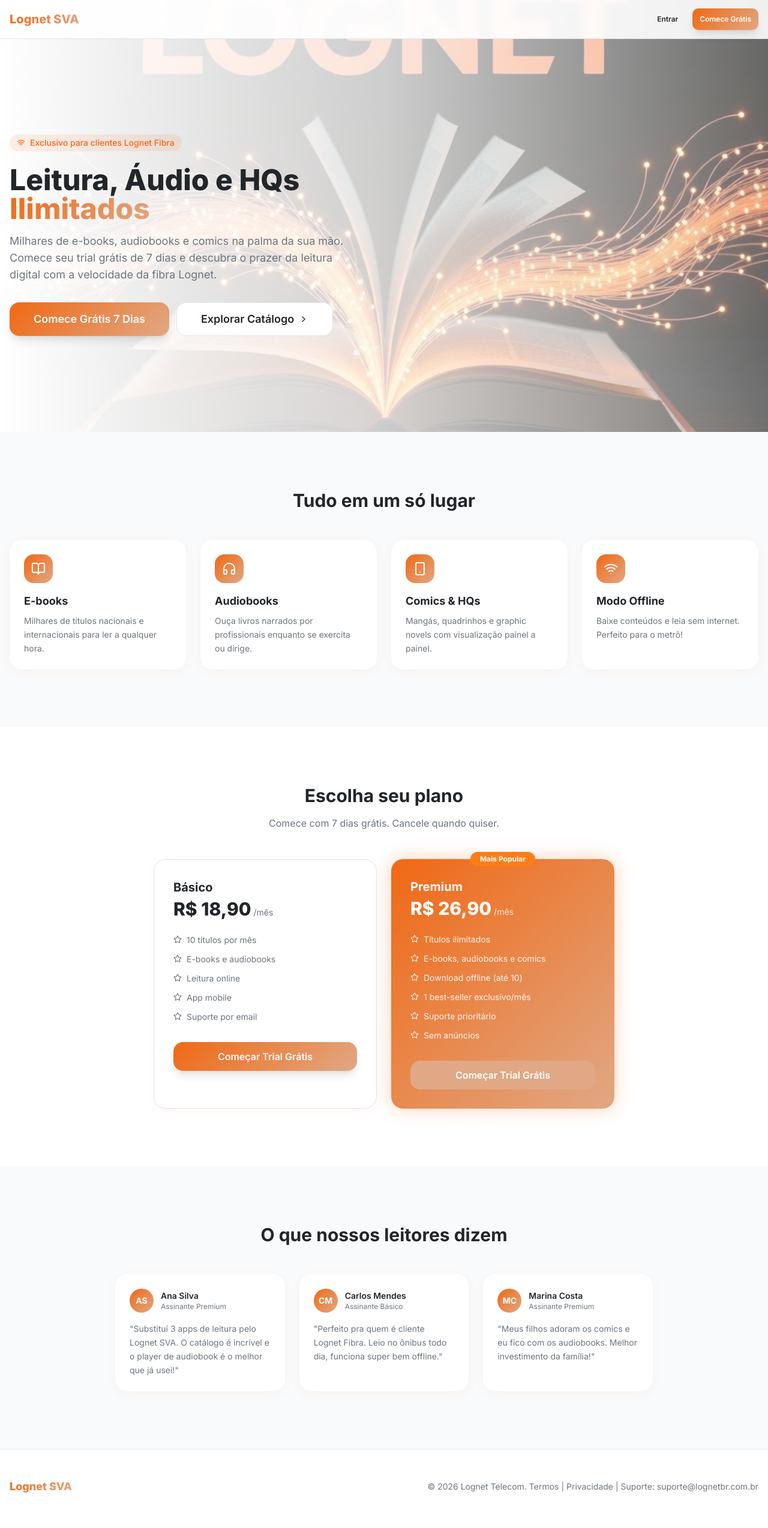
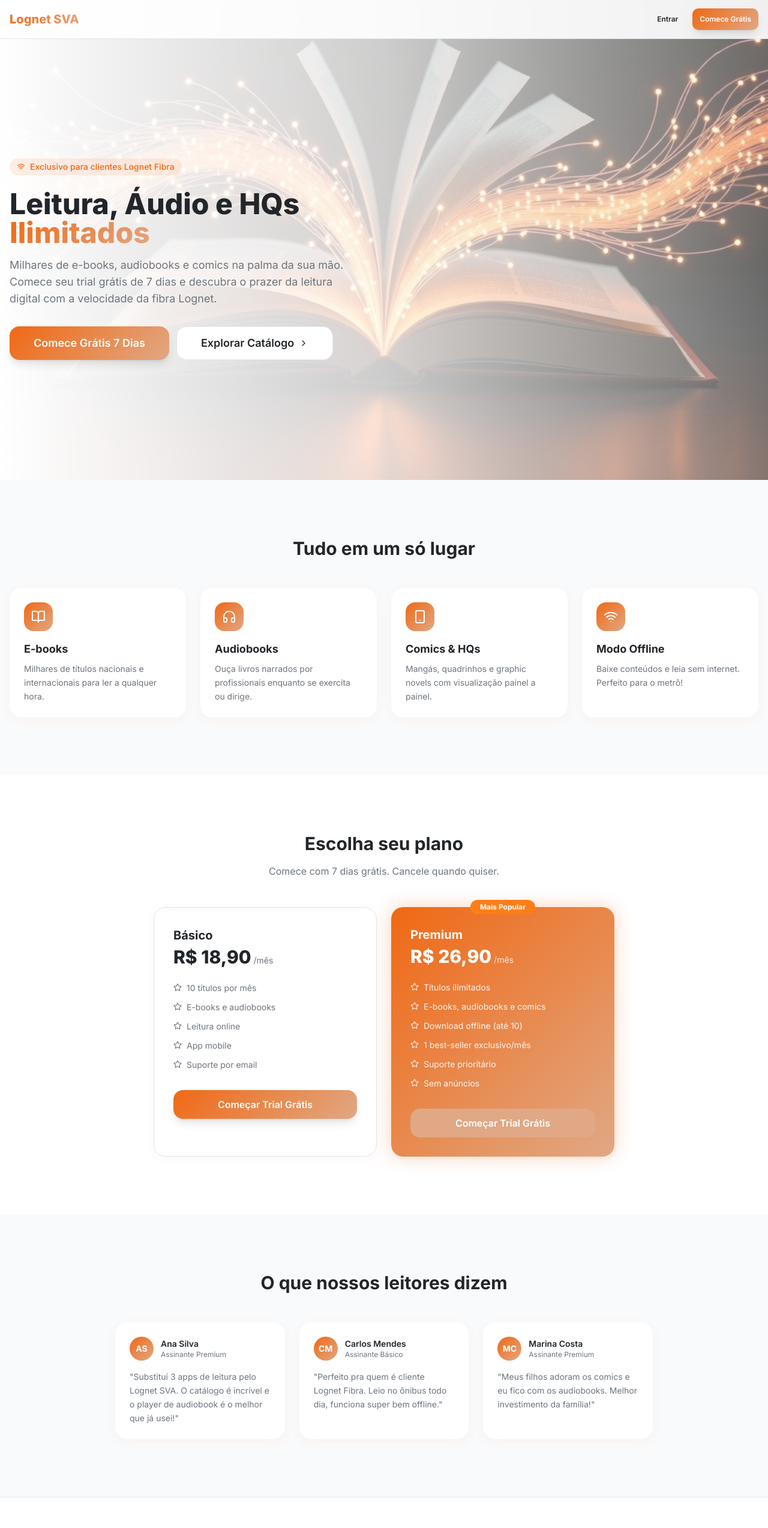
Before and after one commit to CesarAVB/frontend-lognet-books, a React (Vite) app: page / in a window 1280 px wide. Shown: the top 2547 px of the page at 60% size. Built offline with nearby package versions, Linux system fonts and the light colour scheme.

Commit message:
feat: atualizar layout da página de Landing e Privacy, incluindo novos links e ajustes de estilo

```diff
--- a/src/pages/Landing.tsx
+++ b/src/pages/Landing.tsx
@@ -20,9 +20,9 @@ const Landing: React.FC = () => {
       </header>
 
       {/* Hero */}
-      <section className="relative pt-16 overflow-hidden">
+      <section className="relative pt-16 overflow-hidden min-h-screen flex items-center">
         <div className="absolute inset-0">
-          <img src={heroBg} alt="" className="w-full h-full object-cover" />
+          <img src={heroBg} alt="" className="w-full h-full object-cover object-center" />
           <div className="absolute inset-0 bg-gradient-to-r from-background via-background/80 to-background/40" />
         </div>
         <div className="relative container mx-auto px-4 py-20 sm:py-32 md:py-40">
@@ -145,7 +145,7 @@ const Landing: React.FC = () => {
           <div className="flex flex-col sm:flex-row items-center justify-between gap-4">
             <span className="gradient-text font-extrabold text-lg">Lognet SVA</span>
             <p className="text-sm text-muted-foreground text-center">
-              © 2026 Lognet Telecom. <Link to="/terms" className="hover:text-primary transition-colors">Termos</Link> | <Link to="/privacy" className="hover:text-primary transition-colors">Privacidade</Link> | Suporte: suporte@lognetbr.com.br
+              © 2026 <a href="https://lognetbr.com.br/" target="_blank" rel="noopener noreferrer" className="hover:text-primary transition-colors">BRLognet</a>. Todos os direitos reservados. | <Link to="/privacy" className="hover:text-primary transition-colors">Privacidade</Link>
             </p>
           </div>
         </div>
--- a/src/pages/Privacy.tsx
+++ b/src/pages/Privacy.tsx
@@ -204,7 +204,7 @@ const Privacy: React.FC = () => {
           <div className="flex flex-col sm:flex-row items-center justify-between gap-4">
             <span className="gradient-text font-extrabold text-lg">Lognet SVA</span>
             <p className="text-sm text-muted-foreground text-center">
-              © 2026 Lognet Telecom. Termos | Privacidade | Suporte: suporte@lognetbr.com.br
+              © 2026 <a href="https://lognetbr.com.br/" target="_blank" rel="noopener noreferrer" className="hover:text-primary transition-colors">BRLognet</a>. Todos os direitos reservados. | <Link to="/privacy" className="hover:text-primary transition-colors">Privacidade</Link>
             </p>
           </div>
         </div>
```
Also changed, not shown: src/assets/hero-bg.png, 1 other file (tests, documents, lock files or other folders).
